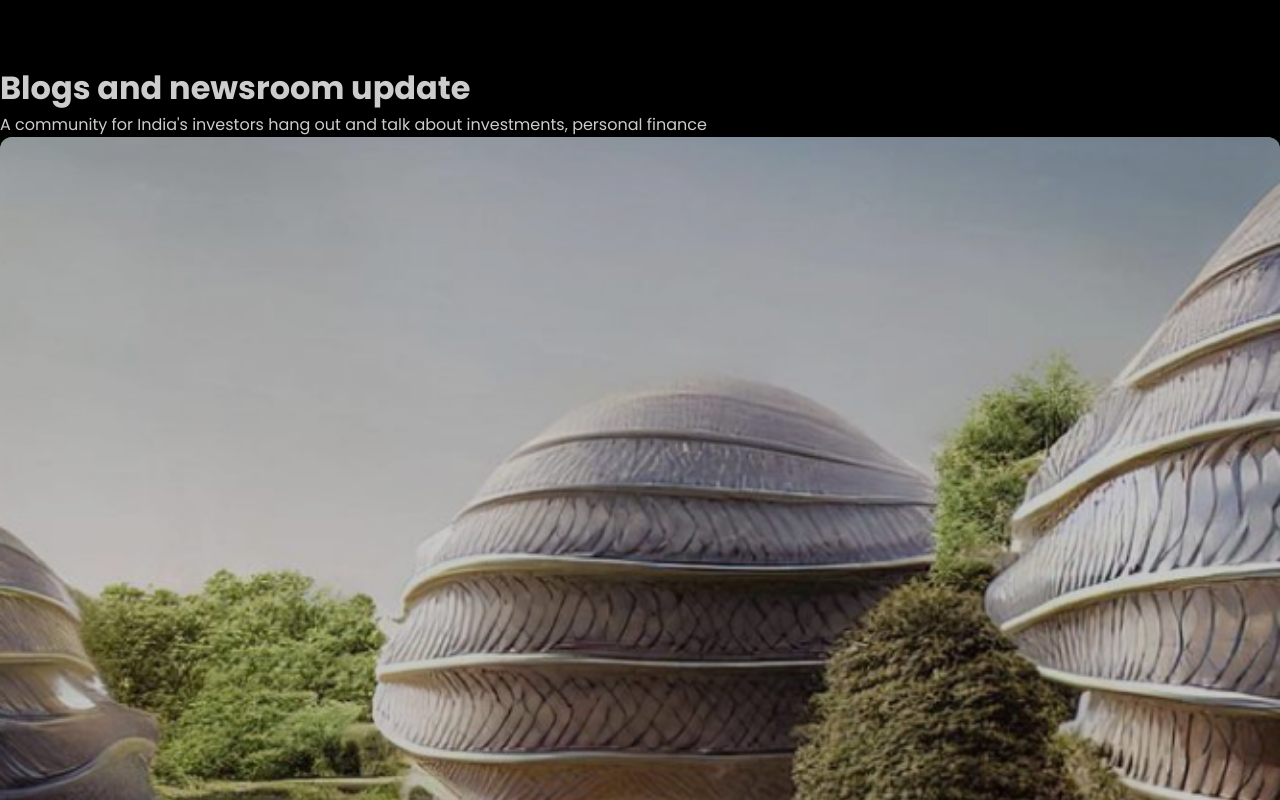
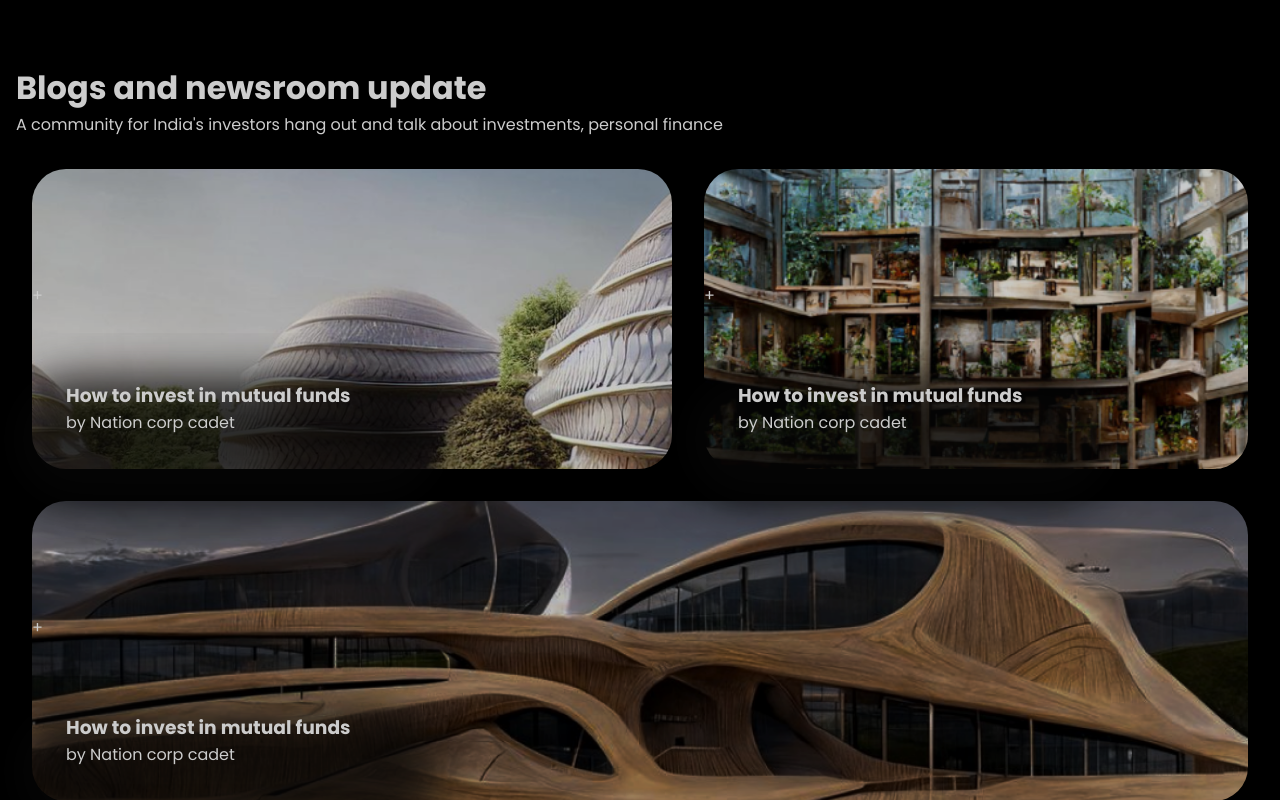
Before and after one commit to Mdmehran12/code-gama-ui-design, a React (Vite) app: page / in a window 1280 px wide. Shown: the part 8780-9580 px from the top of the page. Built offline with nearby package versions, Linux system fonts and the light colour scheme.

Commit message:
---end---

```diff
--- a/src/Components/BlogSuggestion.jsx
+++ b/src/Components/BlogSuggestion.jsx
@@ -1,24 +1,42 @@
 import './BlogSuggestion.scss'
 import imgSection1 from '../assets/images/image-section-one.png'
+import imgSection2 from '../assets/images/image-section-two.png'
+import imgSection3 from '../assets/images/image-section-three.png'
 
 function BlogSuggestion() {
     return (
         <div className="blog-suggestion">
-            <h1>Blogs and newsroom update </h1>
-            <span>
-                A community for India's investors hang out and talk about investments, personal finance
-            </span>
+            <div className="blog-section-header" style={{ paddingInline: '1rem' }}>
+                <h1>Blogs and newsroom update </h1>
+                <span>
+                    A community for India's investors hang out and talk about investments, personal finance
+                </span>
+            </div>
             <div className="blog-grid">
-                <div className="card">
-                    <img src={imgSection1} alt="blog" />
-                    <div className="card-content">
+                <div style={CardBackgroundStyle(imgSection1)} className="blog-card">
+                    {/* <img src={imgSection1} alt="blog" /> */}
+                    <div className="blog-card-content">
                         <h3>How to invest in mutual funds</h3>
-                        <span>by John Doe</span>
+                        <span>by Nation corp cadet</span>
+                    </div>
+                </div>
+                <div style={CardBackgroundStyle(imgSection2)} className="blog-card">
+                    {/* <img src={imgSection1} alt="blog" /> */}
+                    <div className="blog-card-content">
+                        <h3>How to invest in mutual funds</h3>
+                        <span>by Nation corp cadet</span>
+                    </div>
+                </div>
+                <div style={CardBackgroundStyle(imgSection3)} className="blog-card">
+                    {/* <img src={imgSection1} alt="blog" /> */}
+                    <div className="blog-card-content">
+                        <h3>How to invest in mutual funds</h3>
+                        <span>by Nation corp cadet</span>
                     </div>
                 </div>
             </div>
-        </div>
+        </div >
     )
 }
-
+const CardBackgroundStyle = (imgUrl) => ({ backgroundImage: `url(${imgUrl})`, backgroundSize: 'cover' })
 export default BlogSuggestion;
--- a/src/Components/BlogSuggestion.scss
+++ b/src/Components/BlogSuggestion.scss
@@ -1,4 +1,87 @@
 .blog-suggestion {
     margin-block: 6rem;
+    width: 100%;
+    max-width: 100vw;
+    min-height: max-content;
 
+    .blog-grid {
+        height: fit-content;
+        display: grid;
+        grid-template-areas:
+            "blog1 blog1 blog1 blog2 blog2"
+            "blog1 blog1 blog1 blog2 blog2"
+            "blog1 blog1 blog1 blog2 blog2"
+            "blog3 blog3 blog3 blog3 blog3"
+            "blog3 blog3 blog3 blog3 blog3"
+        ;
+        gap: 2rem;
+        padding: 2rem;
+
+        @media (max-width: 900px) {
+            grid-template-areas:
+                "blog1"
+                "blog2"
+                "blog3"
+            ;
+
+        }
+
+        .blog-card {
+            width: 100%;
+            height: 100%;
+            background-color: green;
+            min-height: 300px;
+            background-repeat: no-repeat;
+            background-size: cover;
+            border-radius: 34px;
+            display: flex;
+
+            .blog-card-content {
+                padding: 34px;
+                display: flex;
+                align-items: flex-start;
+                justify-content: flex-end;
+                flex-direction: column;
+                position: relative;
+
+                &>* {
+                    z-index: 2;
+                }
+
+                &::before {
+                    content: '+';
+                    position: absolute;
+                    bottom: 136px;
+                    left: 0;
+                    width: 100%;
+                    height: 50px;
+                    // background-color: rgba(0, 0, 0, 0.5);
+                    background-color: transparent;
+                    box-shadow: 19px 131px 44px 40px rgba(7, 7, 7, 0.8);
+                    border-radius: 34px;
+                    display: block;
+                    z-index: 1;
+                }
+            }
+
+            img {
+                max-width: 100%;
+                width: 100%;
+                object-fit: cover;
+                height: 100%;
+            }
+        }
+
+        .blog-card:nth-child(1) {
+            grid-area: blog1;
+        }
+
+        .blog-card:nth-child(2) {
+            grid-area: blog2;
+        }
+
+        .blog-card:nth-child(3) {
+            grid-area: blog3;
+        }
+    }
 }
--- a/src/Components/GetInTouch.scss
+++ b/src/Components/GetInTouch.scss
@@ -15,6 +15,11 @@
 
     @media (max-width: 600px) {
         background-position: -46rem 2rem;
+    }
+
+    @media (max-width: 500px) {
+        background-position:
+            -59rem 3rem;
     }
 
     .content {
```
